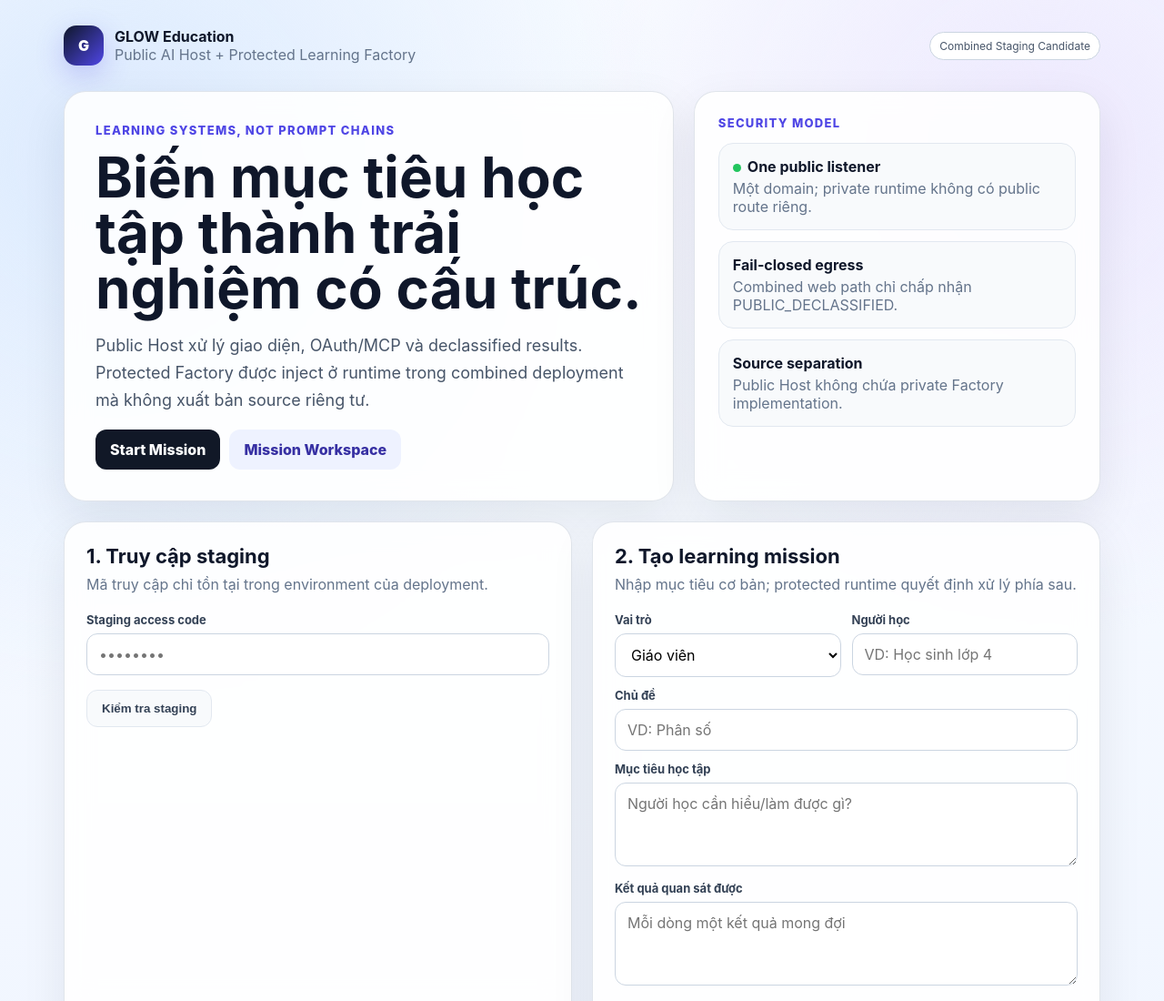
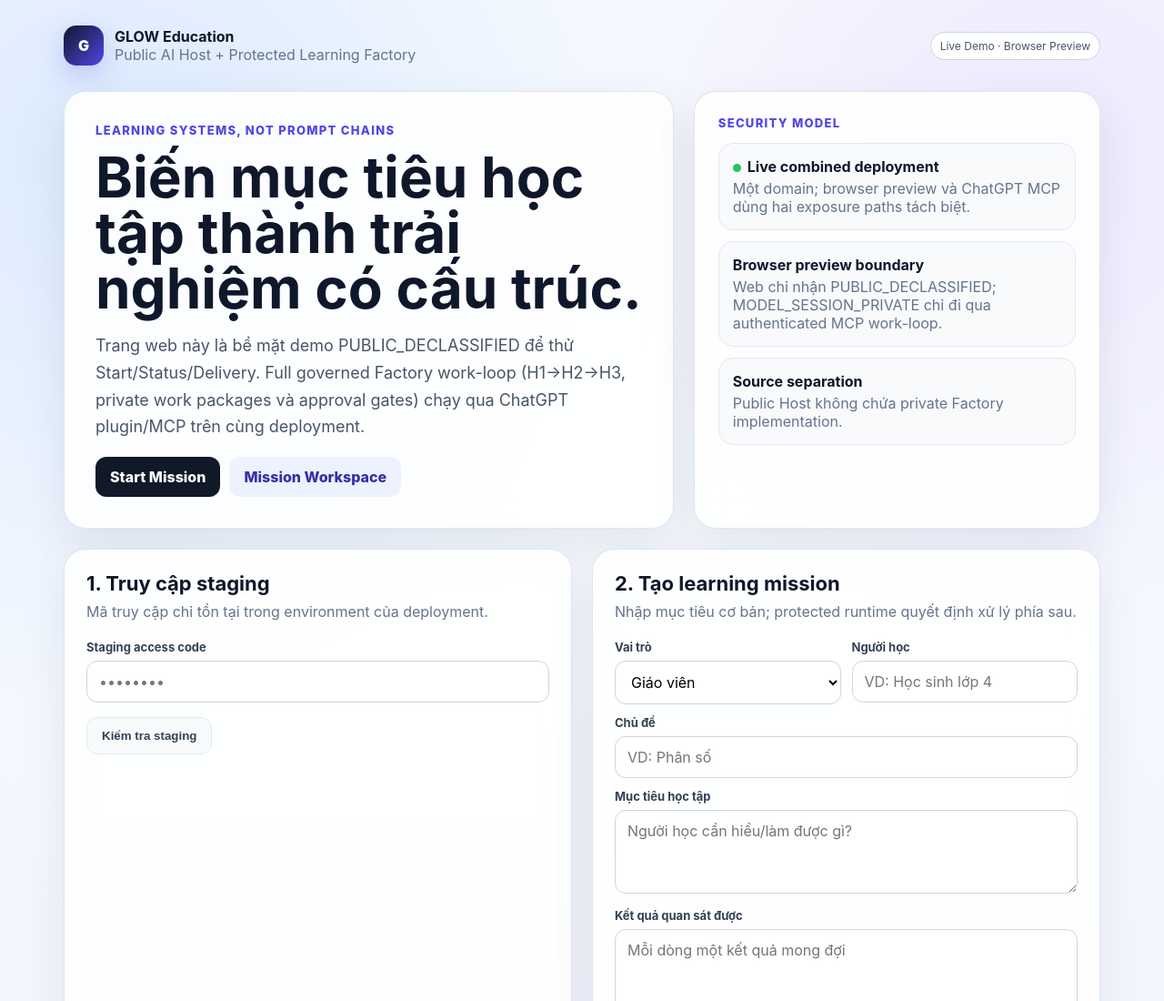
Before and after one commit to digitaltavi-source/GLOW-EDUCATION-HOST, a website: page public/index.html in a window 1280 px wide. Shown: the top 1100 px of the page at 91% size. Drawn offline with Linux system fonts and the light colour scheme.

Commit message:
ui: distinguish browser preview from full Factory work-loop

```diff
--- a/public/index.html
+++ b/public/index.html
@@ -17,10 +17,10 @@
 </head>
 <body>
 <div class="shell">
-<header class="top"><div class="brand"><div class="logo">G</div><div><strong>GLOW Education</strong><div class="muted">Public AI Host + Protected Learning Factory</div></div></div><span class="badge">Combined Staging Candidate</span></header>
+<header class="top"><div class="brand"><div class="logo">G</div><div><strong>GLOW Education</strong><div class="muted">Public AI Host + Protected Learning Factory</div></div></div><span class="badge">Live Demo · Browser Preview</span></header>
 <section class="hero">
-<div class="panel hero-main"><div class="eyebrow">Learning systems, not prompt chains</div><h1>Biến mục tiêu học tập thành trải nghiệm có cấu trúc.</h1><p class="lead">Public Host xử lý giao diện, OAuth/MCP và declassified results. Protected Factory được inject ở runtime trong combined deployment mà không xuất bản source riêng tư.</p><div class="actions"><a class="btn primary" href="#start">Start Mission</a><a class="btn secondary" href="#workspace">Mission Workspace</a></div></div>
-<aside class="panel hero-side"><div class="eyebrow">Security model</div><div class="status-grid" style="margin-top:14px"><div class="status"><strong><span class="dot"></span>One public listener</strong><span class="muted">Một domain; private runtime không có public route riêng.</span></div><div class="status"><strong>Fail-closed egress</strong><span class="muted">Combined web path chỉ chấp nhận PUBLIC_DECLASSIFIED.</span></div><div class="status"><strong>Source separation</strong><span class="muted">Public Host không chứa private Factory implementation.</span></div></div></aside>
+<div class="panel hero-main"><div class="eyebrow">Learning systems, not prompt chains</div><h1>Biến mục tiêu học tập thành trải nghiệm có cấu trúc.</h1><p class="lead">Trang web này là bề mặt demo PUBLIC_DECLASSIFIED để thử Start/Status/Delivery. Full governed Factory work-loop (H1→H2→H3, private work packages và approval gates) chạy qua ChatGPT plugin/MCP trên cùng deployment.</p><div class="actions"><a class="btn primary" href="#start">Start Mission</a><a class="btn secondary" href="#workspace">Mission Workspace</a></div></div>
+<aside class="panel hero-side"><div class="eyebrow">Security model</div><div class="status-grid" style="margin-top:14px"><div class="status"><strong><span class="dot"></span>Live combined deployment</strong><span class="muted">Một domain; browser preview và ChatGPT MCP dùng hai exposure paths tách biệt.</span></div><div class="status"><strong>Browser preview boundary</strong><span class="muted">Web chỉ nhận PUBLIC_DECLASSIFIED; MODEL_SESSION_PRIVATE chỉ đi qua authenticated MCP work-loop.</span></div><div class="status"><strong>Source separation</strong><span class="muted">Public Host không chứa private Factory implementation.</span></div></div></aside>
 </section>
 <section class="grid" id="start">
 <div class="panel card"><h2>1. Truy cập staging</h2><p>Mã truy cập chỉ tồn tại trong environment của deployment.</p><label for="access">Staging access code</label><input id="access" type="password" autocomplete="off" placeholder="••••••••"><div class="actions"><button class="ghost" id="check">Kiểm tra staging</button></div><div id="profile" class="notice hidden"></div></div>
```
